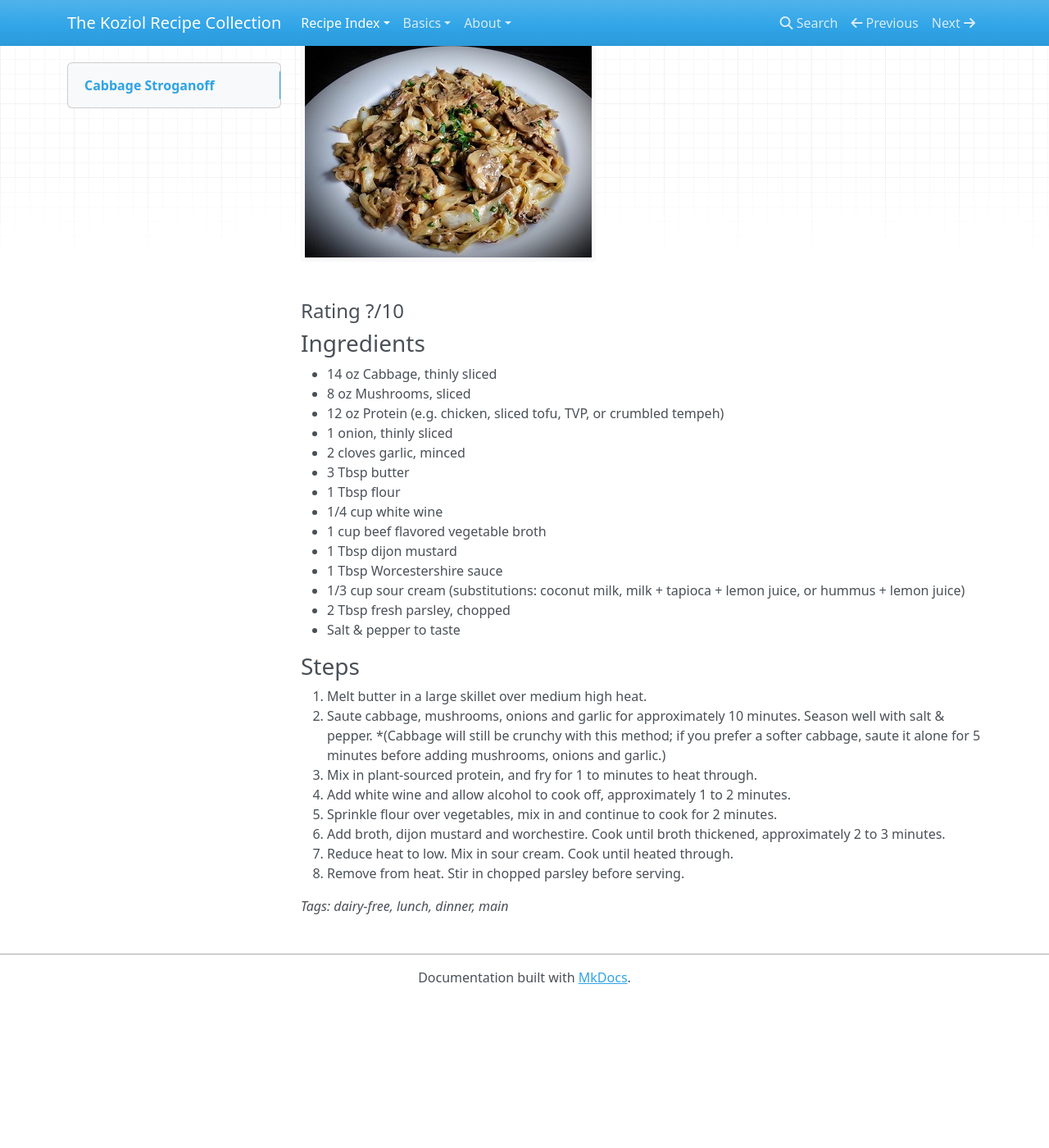
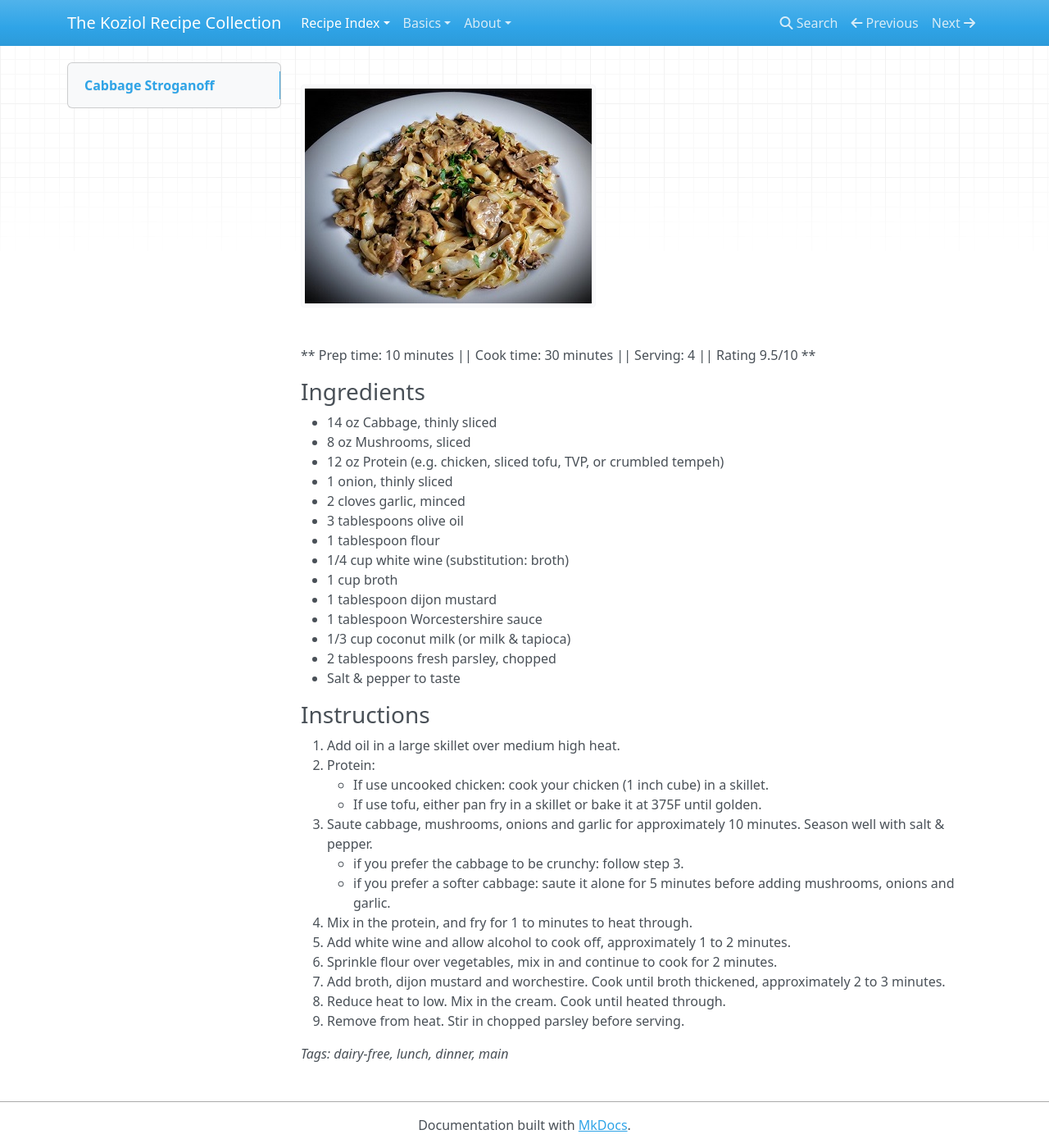
Before and after one commit to carolekoziol/recipes, an MkDocs documentation site: the page built from docs/main_course/cabbage_stroganoff.md, in a window 1280 px wide and 1400 px high, scrolled down 135 px. Shown: the whole window at 82% size. Built offline with MkDocs 1.6.1, drawn with Linux system fonts in a browser that asks for light colours; nearby versions of some CDN libraries; before the commit the page ends 1355 px from its top, so only the background shows below that; grey boxes are pictures that could not be loaded.

Commit message:
Crepes, black eyed pea curry, and updates to cabbage stroganoff

```diff
--- a/docs/main_course/cabbage_stroganoff.md
+++ b/docs/main_course/cabbage_stroganoff.md
@@ -1,40 +1,46 @@
 ## Cabbage Stroganoff
 
 [Original Recipe](https://www.reddit.com/r/veganrecipes/comments/c0d5fp/cabbage_stroganoff_heres_a_simple_and_quick_lunch/)
+![Vegan](https://img.shields.io/badge/-Vegan-brightgreen.svg)
+![DF](https://img.shields.io/badge/-Dairy--free-blue.svg)
+![Paleo](https://img.shields.io/badge/-Paleo-blueviolet.svg)
+![GF](https://img.shields.io/badge/-Gluten--free-yellow.svg)
 
 ![Picture](../img/cabbage_stroganoff.jpg)
 
-#### Rating ?/10
+** Prep time: 10 minutes || Cook time: 30 minutes || Serving: 4 || Rating 9.5/10 **
 
 ### Ingredients
-
 
 - 14 oz Cabbage, thinly sliced
 - 8 oz Mushrooms, sliced
 - 12 oz Protein (e.g. chicken, sliced tofu, TVP, or crumbled tempeh)
 - 1 onion, thinly sliced
 - 2 cloves garlic, minced
-- 3 Tbsp butter
-- 1 Tbsp flour
-- 1/4 cup white wine
-- 1 cup beef flavored vegetable broth
-- 1 Tbsp dijon mustard
-- 1 Tbsp Worcestershire sauce
-- 1/3 cup sour cream (substitutions: coconut milk, milk + tapioca + lemon juice, or hummus + lemon juice)
-- 2 Tbsp fresh parsley, chopped
+- 3 tablespoons olive oil
+- 1 tablespoon flour
+- 1/4 cup white wine (substitution: broth)
+- 1 cup broth
+- 1 tablespoon dijon mustard
+- 1 tablespoon Worcestershire sauce
+- 1/3 cup coconut milk (or milk & tapioca)
+- 2 tablespoons fresh parsley, chopped
 - Salt & pepper to taste
 
+### Instructions
 
-### Steps
-
-
-1. Melt butter in a large skillet over medium high heat.
-2. Saute cabbage, mushrooms, onions and garlic for approximately 10 minutes. Season well with salt & pepper. *(Cabbage will still be crunchy with this method; if you prefer a softer cabbage, saute it alone for 5 minutes before adding mushrooms, onions and garlic.)
-3. Mix in plant-sourced protein, and fry for 1 to minutes to heat through.
-4. Add white wine and allow alcohol to cook off, approximately 1 to 2 minutes.
-5. Sprinkle flour over vegetables, mix in and continue to cook for 2 minutes.
-6. Add broth, dijon mustard and worchestire. Cook until broth thickened, approximately 2 to 3 minutes.
-7. Reduce heat to low. Mix in sour cream. Cook until heated through.
-8. Remove from heat. Stir in chopped parsley before serving.
+1. Add oil in a large skillet over medium high heat.
+2. Protein:
+	- If use uncooked chicken: cook your chicken (1 inch cube) in a skillet.
+	- If use tofu, either pan fry in a skillet or bake it at 375F until golden.
+3. Saute cabbage, mushrooms, onions and garlic for approximately 10 minutes. Season well with salt & pepper.
+	- if you prefer the cabbage to be crunchy: follow step 3.
+	- if you prefer a softer cabbage: saute it alone for 5 minutes before adding mushrooms, onions and garlic.
+4. Mix in the protein, and fry for 1 to minutes to heat through.
+5. Add white wine and allow alcohol to cook off, approximately 1 to 2 minutes.
+6. Sprinkle flour over vegetables, mix in and continue to cook for 2 minutes.
+7. Add broth, dijon mustard and worchestire. Cook until broth thickened, approximately 2 to 3 minutes.
+8. Reduce heat to low. Mix in the cream. Cook until heated through.
+9. Remove from heat. Stir in chopped parsley before serving.
 
 _Tags: dairy-free, lunch, dinner, main_
--- a/mkdocs.yml
+++ b/mkdocs.yml
@@ -16,9 +16,10 @@ nav:
         - Placeholder:
             - Food: ''
     - Breakfasts & Brunchs:
+        - French Crepe With filling (V, DF): 'breakfast/french_crepe_filling.md'
         - Roasted Brussel Sprouts & Bacon (P, DF, GF) : 'sides/roasted_brussel_sprouts_bacon_apples.md'
         - Shakshuka (P, DF, GF): 'breakfast/shakshuka.md'
-        - Oatmeal (DF, GF, Ve, V): 'breakfast/oatmeal.md'
+        - Oatmeal (Ve, V, DF, GF): 'breakfast/oatmeal.md'
     - Dehydrator:
         - Placeholder:
             - Food: ''
@@ -52,7 +53,7 @@ nav:
             - Baingan Bharta (Ve, GF): 'main_course/baingan_bharta.md'
             - Dairy-Free Butter Chicken (P, GF, DF): 'main_course/dairy_free_butter_chicken.md'
         - Pasta:
-            - Cabbage Stroganoff: 'main_course/cabbage_stroganoff.md'
+            - Cabbage Stroganoff (P, Ve, DF, GF): 'main_course/cabbage_stroganoff.md'
     - Salads:
         - Placeholder:
             - Food: ''
@@ -71,6 +72,7 @@ nav:
             - Zucchini Fritters (Ve, P, GF): 'sides/zucchini_fritters.md'
         - Legumes:
             - Baked Beans (Ve, GF): 'sides/baked_beans_instant_pot.md'
+            - BLack eyed peas Curry (Ve, GF): 'sides/black_eyed_peas_curry_instant_pot.md'
         - Rice:
             -  Food: ''
     - Soups & Stews:
```
Also changed, not shown: docs/breakfast/french_crepe_filling.md (added, +79 -0 lines), docs/sides/black_eyed_peas_curry_instant_pot.md (added, +59 -0 lines), docs/img/apple_cinnamon_pie_crepe_filling.jpg (added), docs/img/black_eyed_pea_curry.jpg (added), docs/img/dairy_free_crepe.gif (added), 1 other file.
